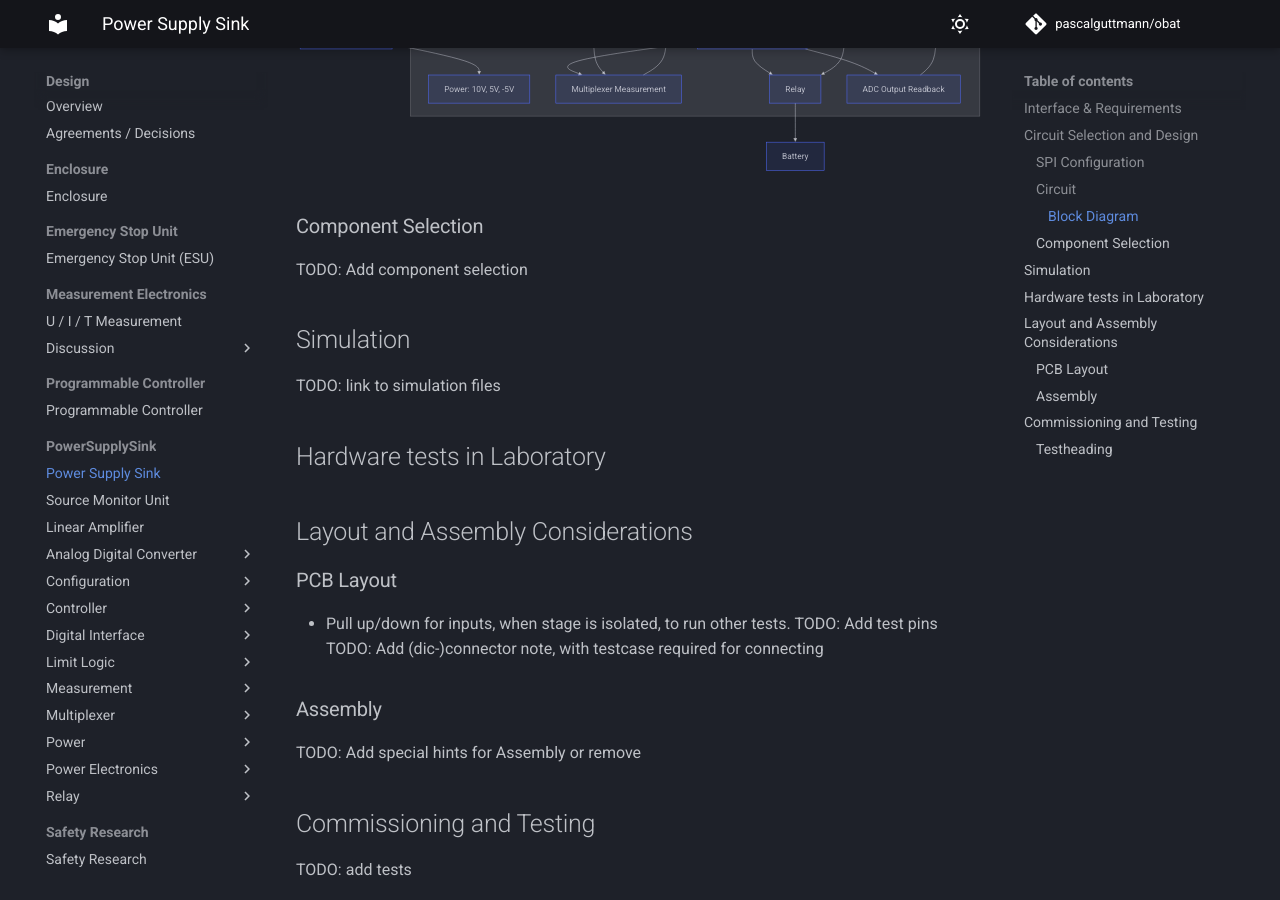
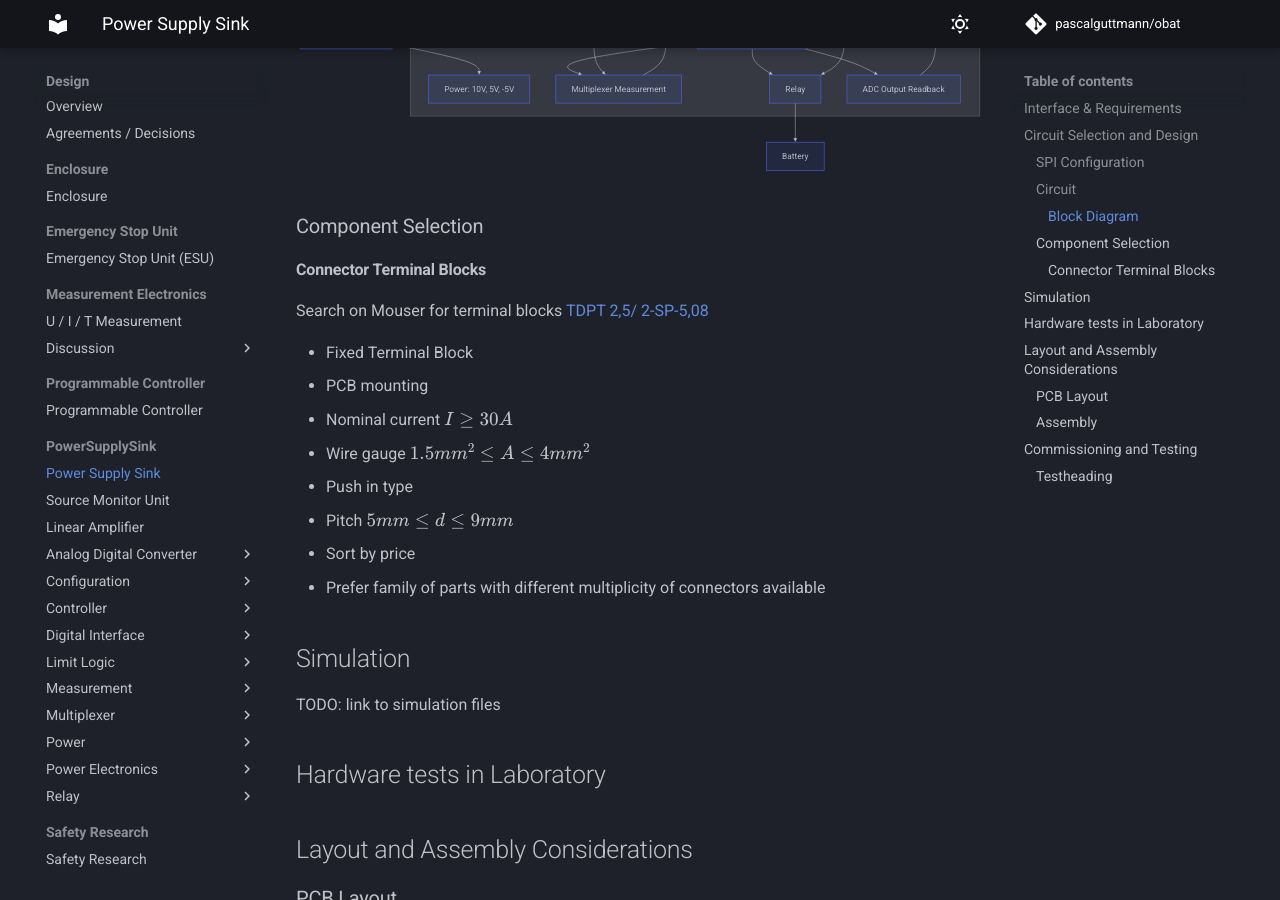
Before and after one commit to pascalguttmann/obat, an MkDocs documentation site: the page built from docs/design/pss/pss.md, in a window 1280 px wide and 900 px high, scrolled down 2087 px. Built offline with MkDocs 1.6.1 and Material for MkDocs 9.7.7, drawn with Linux system fonts in a browser that asks for light colours; comment, search, counter and statistics services are not loaded.

Commit message:
add pss component selection (terminal block)

```diff
--- a/docs/design/pss/pss.md
+++ b/docs/design/pss/pss.md
@@ -92,7 +92,18 @@ conf --> relay
 
 ### Component Selection
 
-TODO: Add component selection
+#### Connector Terminal Blocks
+
+Search on Mouser for terminal blocks [TDPT 2,5/ 2-SP-5,08](https://mou.sr/41gzUyX)
+
+- Fixed Terminal Block
+- PCB mounting
+- Nominal current $I \geq 30A$
+- Wire gauge $1.5mm^2 \leq A \leq 4mm^2$
+- Push in type
+- Pitch $5mm \leq d \leq 9mm$
+- Sort by price
+- Prefer family of parts with different multiplicity of connectors available
 
 ## Simulation
 
```
